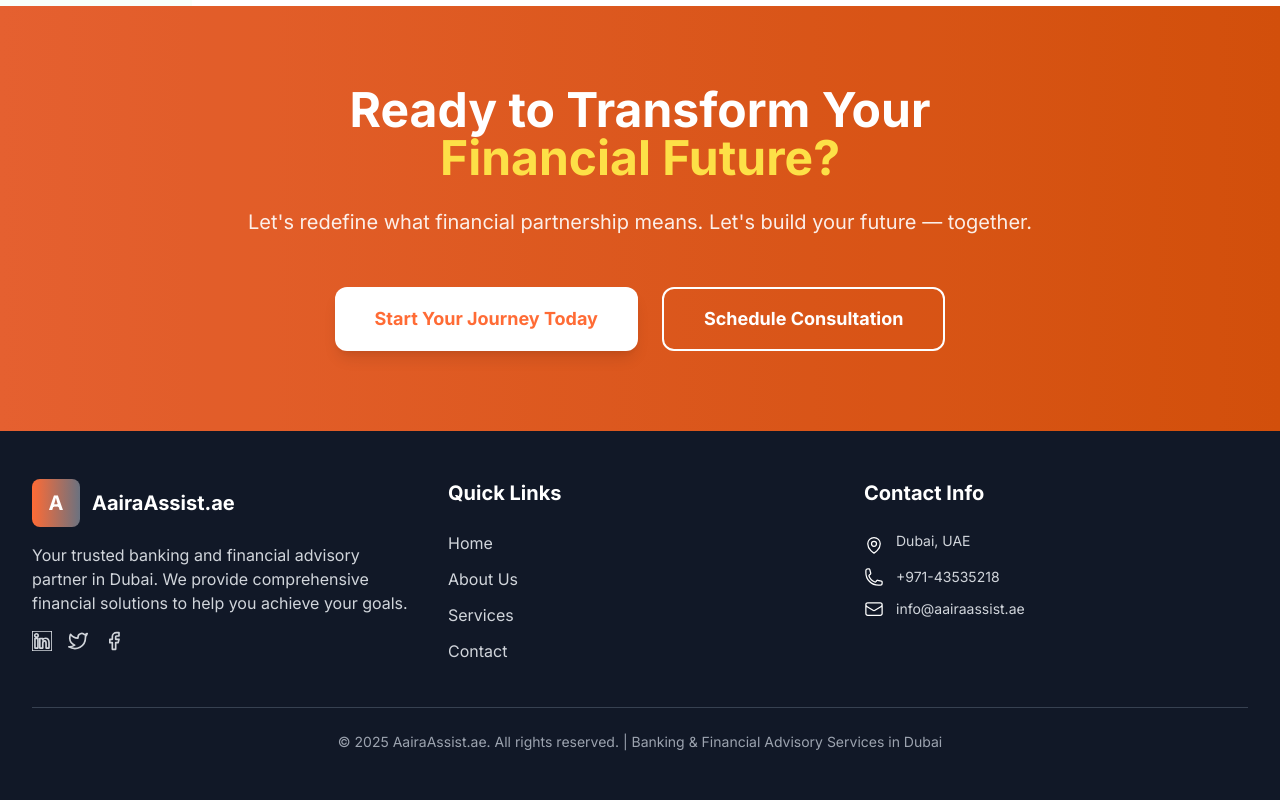
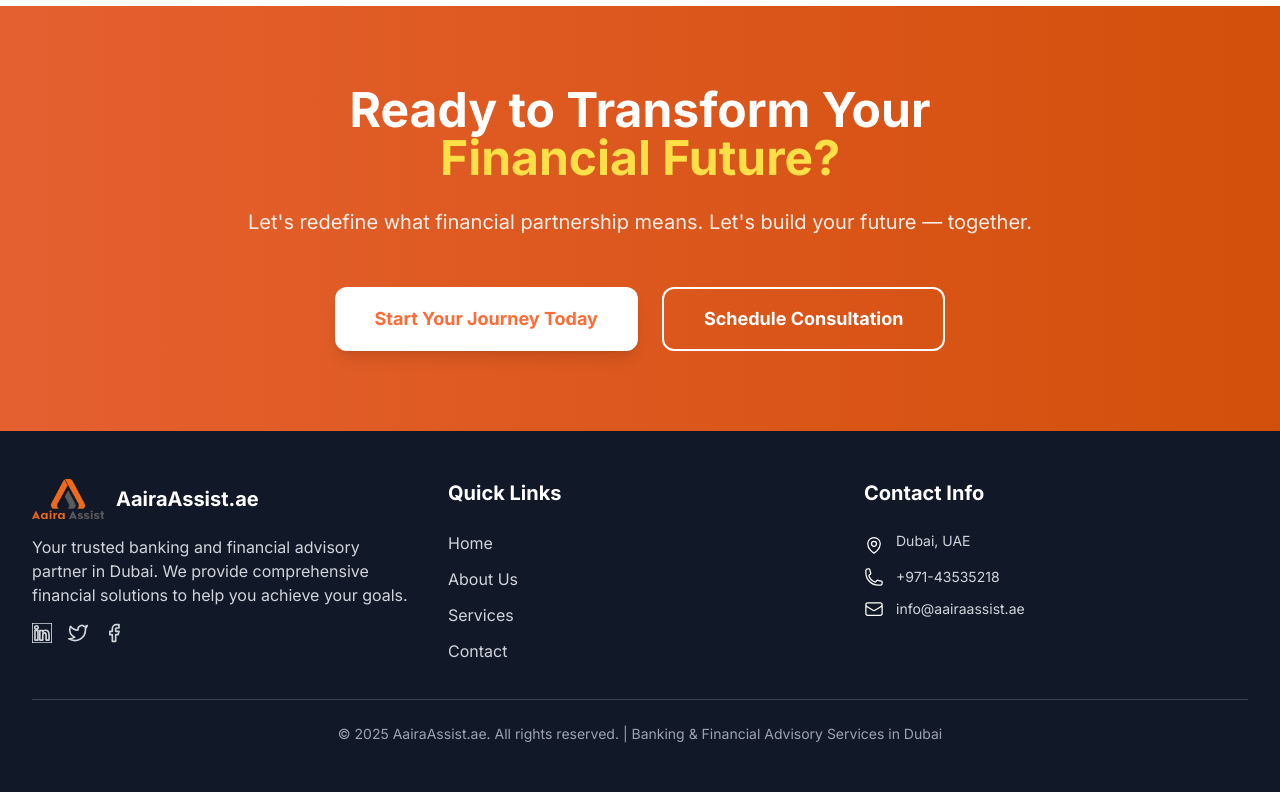
Before and after one commit to Sandanitin/AairaAssist, a React (Vite) app: page / in a window 1280 px wide. Shown: the part 3714-4514 px from the top of the page. Built offline with nearby package versions, Linux system fonts and the light colour scheme.

Commit message:
chore(footer): replace placeholder logo with /logo.png and add alt text

```diff
--- a/src/components/Footer.jsx
+++ b/src/components/Footer.jsx
@@ -24,9 +24,7 @@
           <div>
             <div className="mb-6">
               <div className="flex items-center mb-4">
-                <div className="w-12 h-12 bg-gradient-to-r from-primary-500 to-secondary-500 rounded-lg flex items-center justify-center mr-3">
-                  <span className="text-white font-bold text-xl">A</span>
-                </div>
+                <img src="/logo.png" alt="AairaAssist logo" className="h-10 w-auto mr-3" />
                 <h3 className="text-xl font-bold text-white">AairaAssist.ae</h3>
               </div>
               <p className="text-gray-300 leading-relaxed text-sm sm:text-base mb-4">
```
